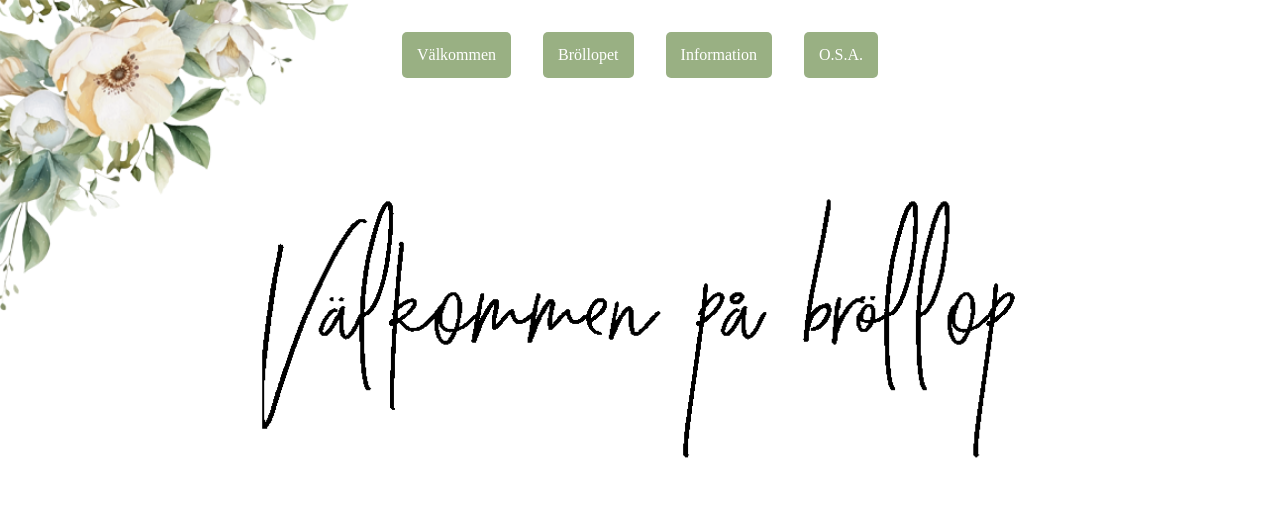
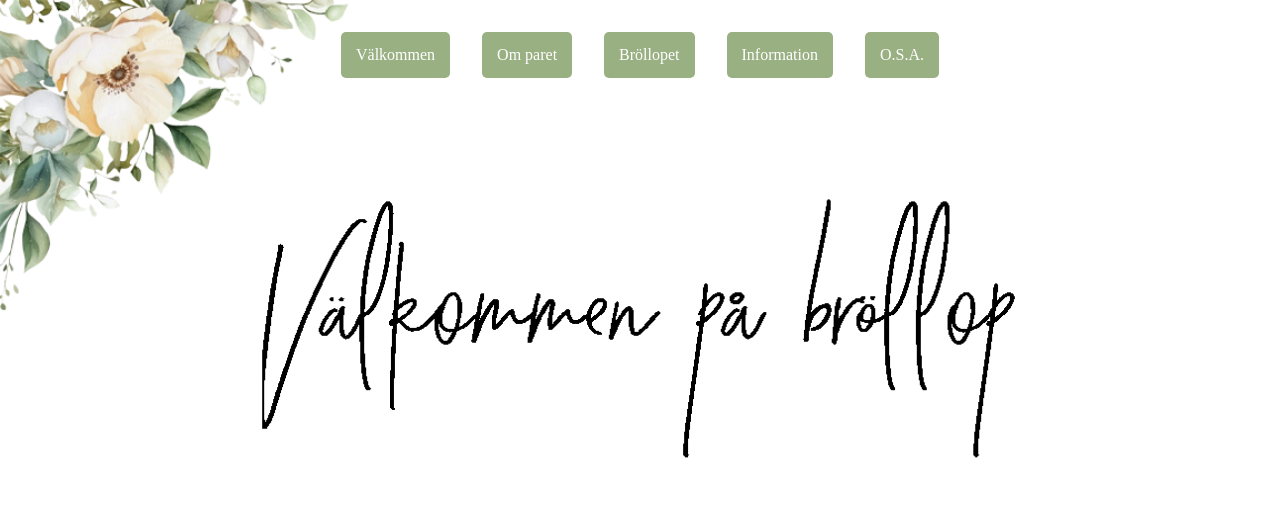
Before and after one commit to martinnissfolk/martinnissfolk.github.io, a plain HTML site: page index.html in a window 1280 px wide. Shown: the top 508 px of the page. Drawn offline with Linux system fonts and the light colour scheme.

Commit message:
Add files via upload

```diff
--- a/index.html
+++ b/index.html
@@ -16,7 +16,8 @@
         <nav>
             <ul>
                 <li><a href="#welcome">Välkommen</a></li>
-                <li><a href="#wedding">Bröllopet</a></li>
+                <li><a href="#about">Om paret</a></li>
+                <li><a href="#activities">Bröllopet</a></li>
                 <li><a href="#info">Information</a></li>
                 <li><a href="#osa">O.S.A.</a></li>
                 <!-- Add more navigation items as needed -->
@@ -43,7 +44,7 @@
             <p>O.S.A. senast den 1 maj. Tveka inte
                 att kontakta oss om ni undrar över något. Vi ser fram emot att se er på vårt bröllop!</p>
         </section>
-        <section id="welcome">
+        <section id="about">
             <h1>Om paret</h1>
             <p>I en tid ej alltför avlägsen, i det exotiska landet Panama, under solens glödande kyssar och palmernas
                 vaggande sång, korsades de äventyrliga stigarna för Dayana och Martin. Denna dam, vars hjärta brann av
```
